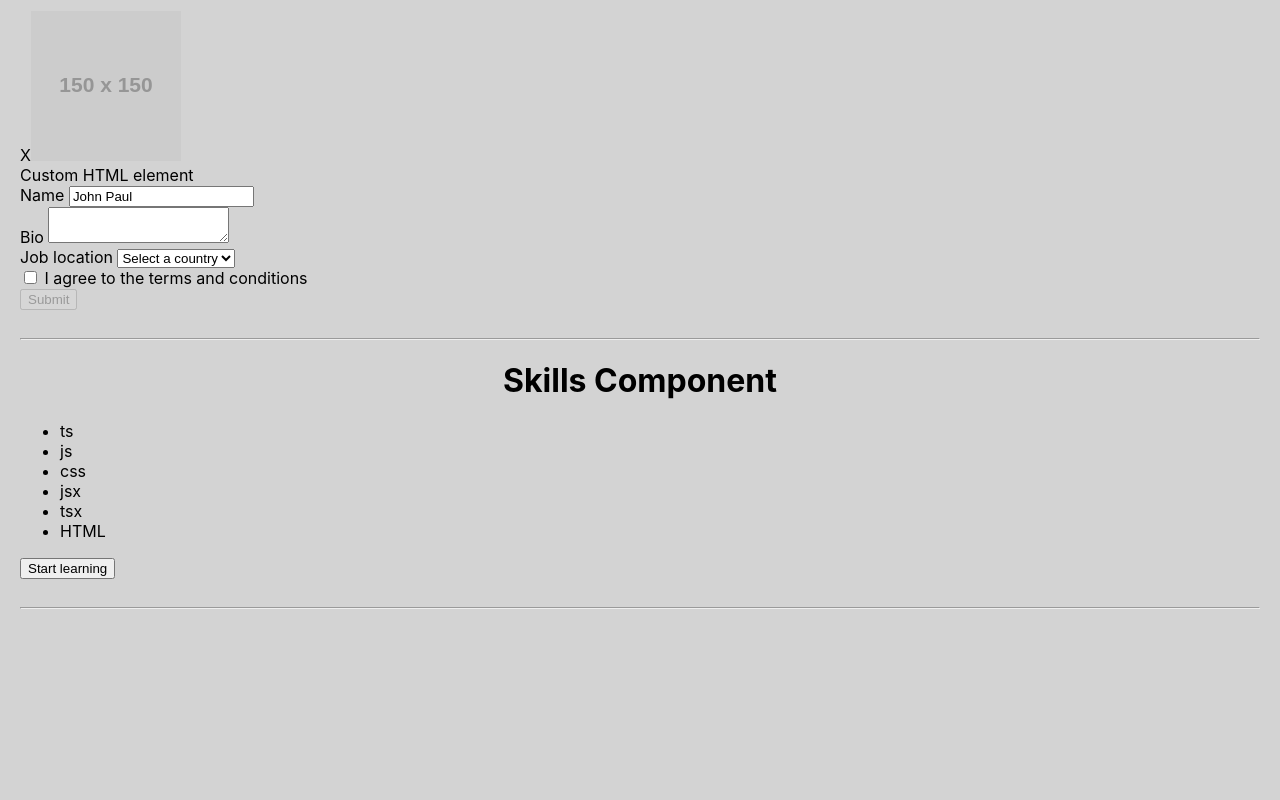
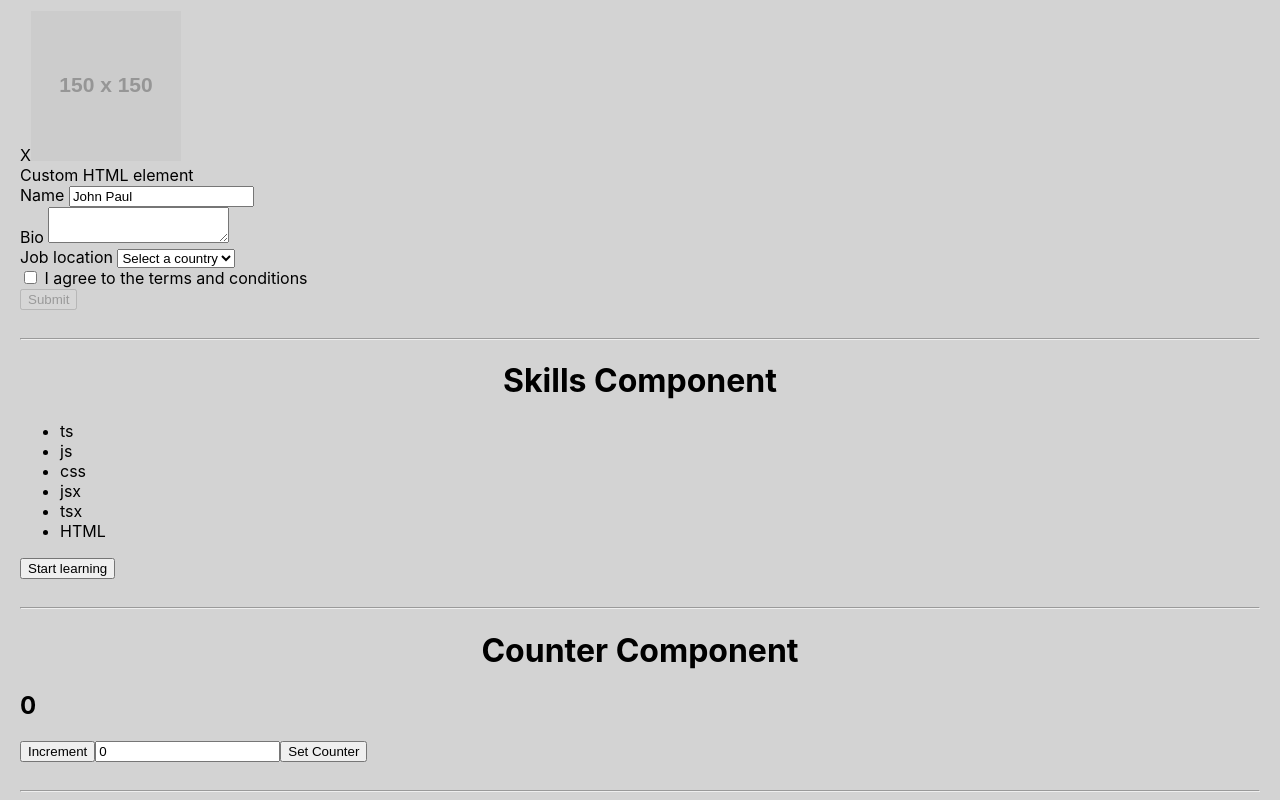
Before and after one commit to pageler/codevolution-rtl-tsx, a React (Create React App) app: page / in a window 1280 px wide. Shown: the part 372-1172 px from the top of the page. Before the commit the page ends 989 px from the top, so only its background shows below. Built offline with nearby package versions, Linux system fonts and the light colour scheme.

Commit message:
Counter component tests passed

```diff
--- a/src/App.tsx
+++ b/src/App.tsx
@@ -1,5 +1,6 @@
 import "./App.css";
 import Application from "./components/application/Application";
+import Counter from "./components/counter/Counter";
 import Greet from "./components/greet/Greet";
 import { Skills } from "./components/skills/Skills";
 
@@ -19,6 +20,9 @@ function App() {
             <Skills skills={["ts", "js", "css", "jsx", "tsx", "HTML"]} />
             <br />
             <hr />
+            <Counter />
+            <br />
+            <hr />
         </div>
     );
 }
--- /dev/null
+++ b/src/components/counter/Counter.tsx
@@ -0,0 +1,25 @@
+import React, { useState } from "react";
+
+export interface ICounterProps {}
+
+const Counter: React.FunctionComponent<ICounterProps> = (props) => {
+    const [count, setCount] = useState(0);
+    const [amount, setAmount] = useState(0);
+
+    return (
+        <div>
+            <h1 className="title">Counter Component</h1>
+            <h2>{count}</h2>
+            <button onClick={() => setCount(count + 1)}>Increment</button>
+            <input
+                type="number"
+                name="amount"
+                value={amount}
+                onChange={(e) => setAmount(parseInt(e.target.value))}
+            />
+            <button onClick={() => setCount(amount)}>Set Counter</button>
+        </div>
+    );
+};
+
+export default Counter;
```
Also changed, not shown: 1 other file (tests, documents, lock files or other folders).
